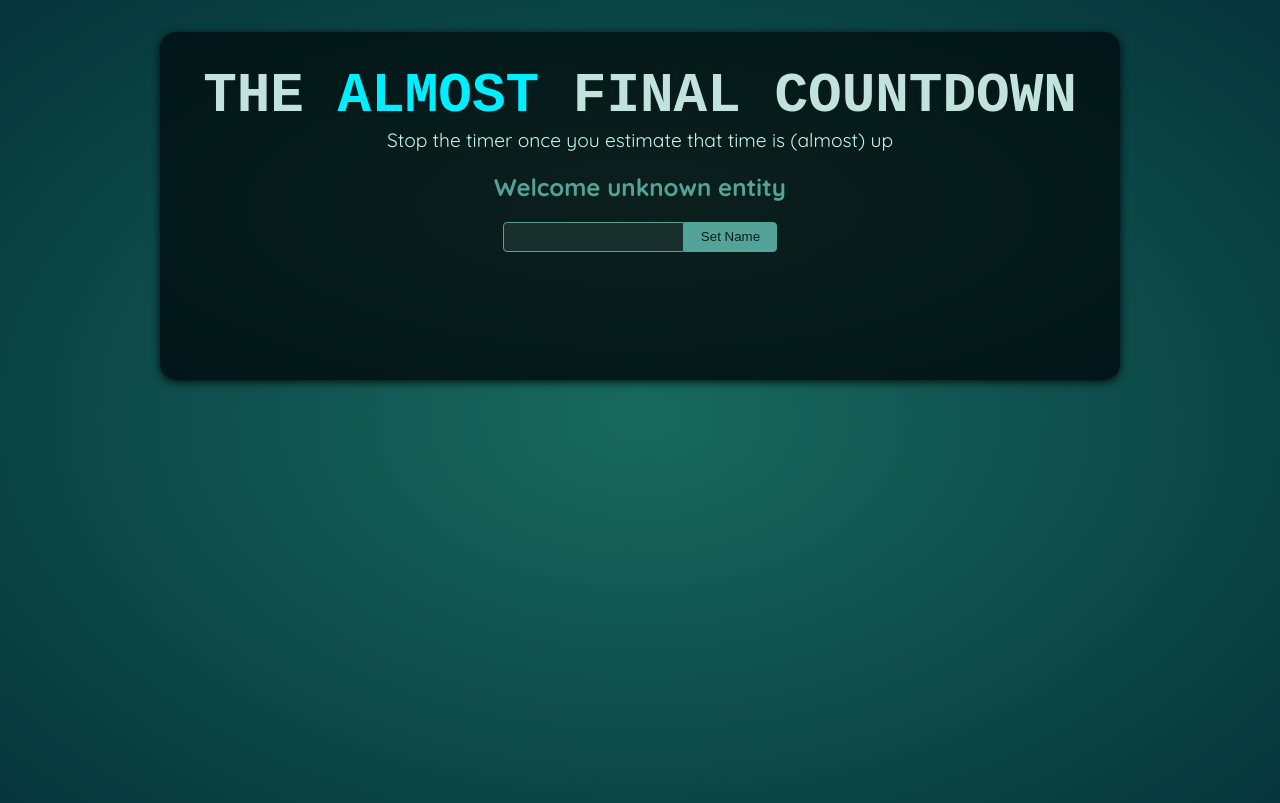
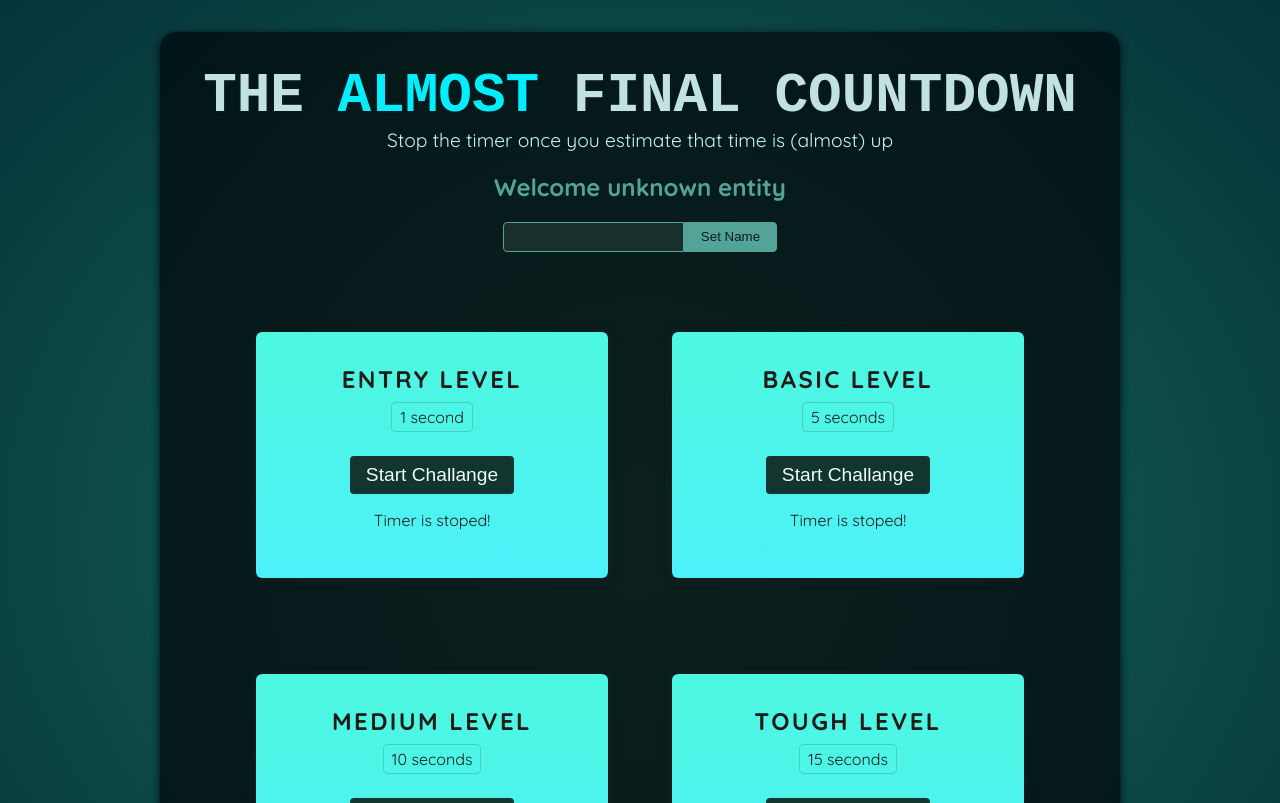
Before and after one commit to aqiftekhar/React-Refs-and--Portals, a React (Vite) app: page / in a window 1280 px wide. Shown: the top 803 px of the page. Built offline with nearby package versions, Linux system fonts and the light colour scheme; a web font is replaced by a local one.

Commit message:
Implemented Timer Challenge and useRef to handle timeout on click

```diff
--- a/src/App.jsx
+++ b/src/App.jsx
@@ -1,10 +1,17 @@
 import Player from './components/Player.jsx';
+import TimeChallenge from './components/TimerChallenge.jsx';
 
 function App() {
   return (
     <>
       <Player />
-      <div id="challenges"></div>
+      <div id="challenges">
+      <TimeChallenge title="Entry Level" targetTime={1} />
+      <TimeChallenge title="Basic Level" targetTime={5} />
+      <TimeChallenge title="Medium Level" targetTime={10} />
+      <TimeChallenge title="Tough Level" targetTime={15} />
+      </div>
+
     </>
   );
 }
--- a/src/components/Player.jsx
+++ b/src/components/Player.jsx
@@ -7,6 +7,7 @@ export default function Player() {
 
   const handleclick = () => {
     setPlayerName(refPlayerName.current.value);
+    refPlayerName.current.value = '';
   };
   return (
     <section id="player">
--- /dev/null
+++ b/src/components/TimerChallenge.jsx
@@ -0,0 +1,37 @@
+import { useRef, useState } from "react";
+
+export default function TimeChallenge({ title, targetTime }) {
+  const timer = useRef();
+const [timerExpired, setTimerExpired] = useState(false);
+  const [timerStarted, setTimerStarted] = useState(false);
+
+
+
+  const handleStart = () => {
+    setTimerStarted(true);
+    timer.current = setTimeout(() => {
+      setTimerExpired(true);
+    }, targetTime * 1000);
+  };
+
+  const handleStop = () =>{
+
+    clearTimeout(timer.current);
+    setTimerStarted(false);
+  }
+  return (
+    <section className="challenge">
+      <h2>{title}</h2>
+      {timerExpired && <p>You Lost!</p>}
+      <p className="challenge-time">
+        {targetTime} second{targetTime > 1 ? "s" : ""}
+      </p>
+      <button onClick={timerStarted ? handleStop : handleStart}>
+        {timerStarted ? "Stop" : "Start"} Challange
+      </button>
+      <p className={timerStarted ? "active" : undefined}>
+        {timerStarted ? "Timer is running..." : "Timer is stoped!"}
+      </p>
+    </section>
+  );
+}
```
